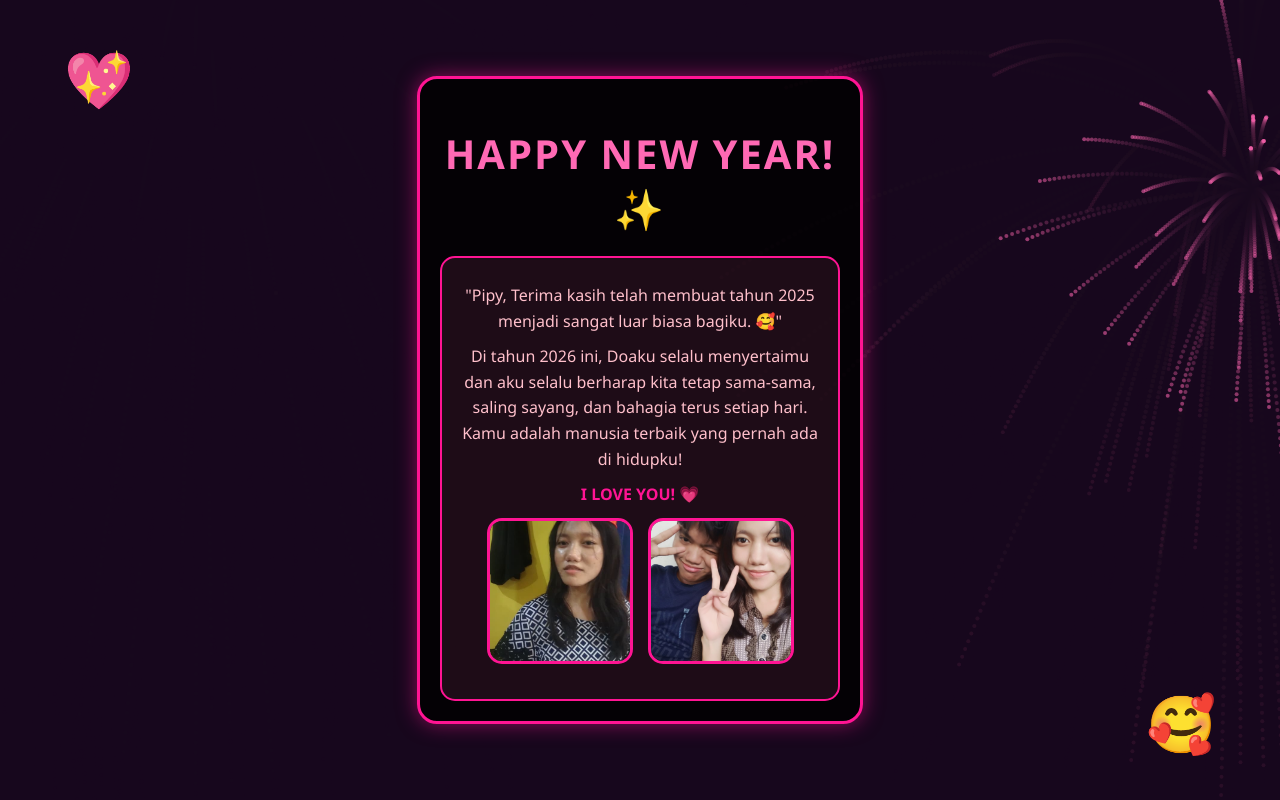
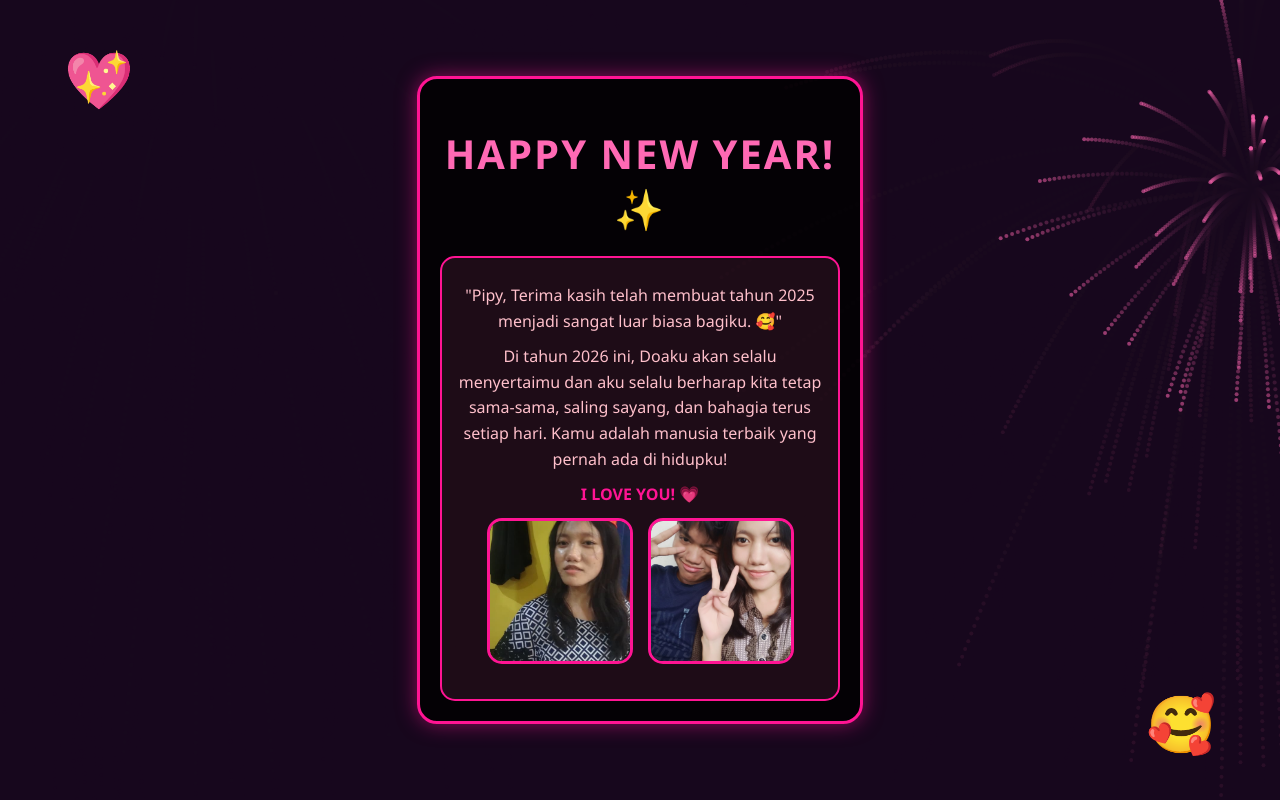
Before and after one commit to agilwijaya421-netizen/AYANG, a plain HTML site: page index.html in a window 1280 px wide. Both pictures are taken after a click on the button "Buka Kejutan ❤️". Drawn offline with Linux system fonts and the light colour scheme; a web font is replaced by a local one.

Commit message:
Update index.html

```diff
--- a/index.html
+++ b/index.html
@@ -124,7 +124,7 @@
 
         <div class="message-box" id="msgBox">
             <p>"Pipy, Terima kasih telah membuat tahun 2025 menjadi sangat luar biasa bagiku. 🥰"</p>
-            <p>Di tahun 2026 ini, Doaku selalu menyertaimu dan aku selalu berharap kita tetap sama-sama, saling sayang, dan bahagia terus setiap hari. Kamu adalah manusia terbaik yang pernah ada di hidupku!</p>
+            <p>Di tahun 2026 ini, Doaku akan selalu menyertaimu dan aku selalu berharap kita tetap sama-sama, saling sayang, dan bahagia terus setiap hari. Kamu adalah manusia terbaik yang pernah ada di hidupku!</p>
             <p style="font-weight: bold; color: #ff1493;">I LOVE YOU! 💗</p>
              <div class="photo-container">
             <div class="photo-box">
```
